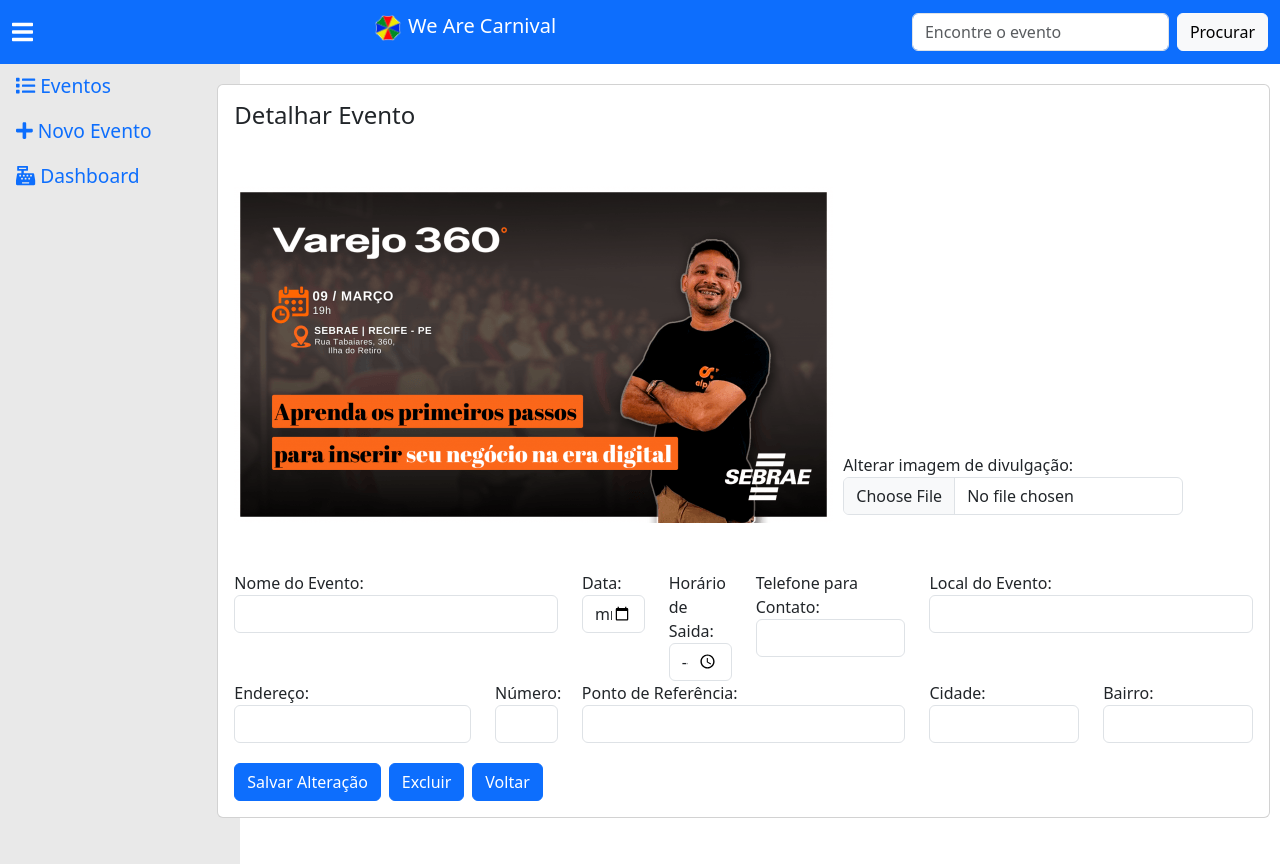
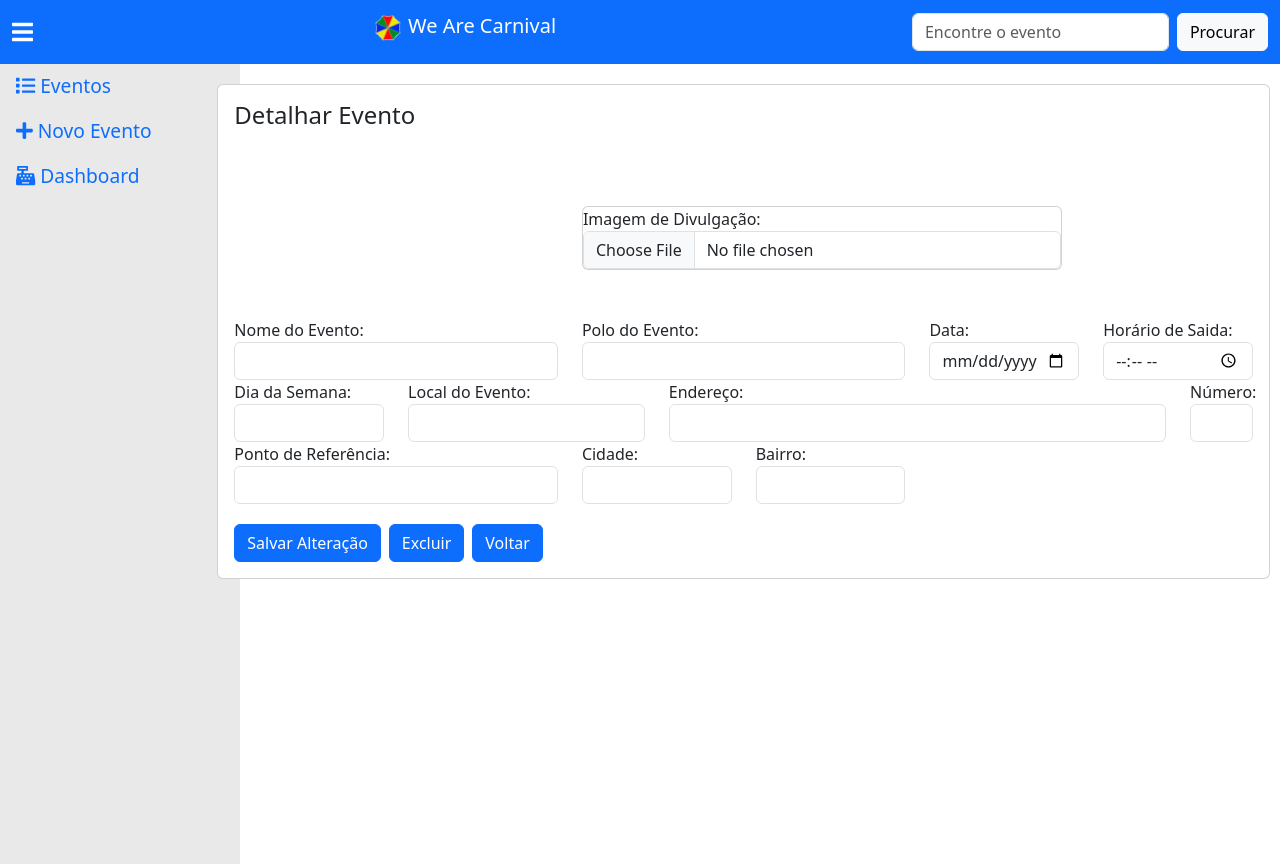
Before and after one commit to AAnacleto/InterfaceControladoraWeAreCarnival, an Angular app: page /eventos/detalhes/1 in a window 1280 px wide. Built offline with nearby package versions, Linux system fonts and the light colour scheme.

Commit message:
adicionado a propriedade de imagem

```diff
--- a/src/app/app.module.ts
+++ b/src/app/app.module.ts
@@ -8,7 +8,8 @@
 import { HomeComponent } from './home/home.component';
 import { FontAwesomeModule } from '@fortawesome/angular-fontawesome';
 import { EventosDetalhesComponent } from './components/eventos-detalhes/eventos-detalhes.component';
-import { EventosService } from './servico/eventos.service';
+import { FormsModule } from '@angular/forms';
+import { EventosService } from './shared/servico/eventos.service';
 
 @NgModule({
   declarations: [
@@ -21,7 +22,8 @@
   imports: [
     BrowserModule,
     AppRoutingModule,
-    FontAwesomeModule
+    FontAwesomeModule,
+    FormsModule
   ],
   providers: [EventosService],
   bootstrap: [AppComponent]
--- a/src/app/cadastro-evento/cadastro-evento.component.html
+++ b/src/app/cadastro-evento/cadastro-evento.component.html
@@ -9,51 +9,55 @@
       <div class="row">
         <div class="form-group col-lg-4">
           <label for="data" class="control-label">Nome do Evento:</label>
-          <input type="text" class="form-control" />
+          <input type="text" class="form-control" [(ngModel)]="evento.nome"/>
         </div>
         <div class="form-group col-lg-4">
-          <label for="data" class="control-label">Imagem de Divulgação:</label>
-          <input type="file" class="form-control" accept="image/*" />
+          <label for="data" class="control-label">Polo do Evento:</label>
+          <input type="text" class="form-control" [(ngModel)]="evento.polo" />
+        </div>
+        <div class="form-group col-lg-4 mx-auto" >
+          <div class="card mx-auto" style="width: 18rem">
+            <label for="data" class="control-label">Imagem de Divulgação:</label>
+            <input type="file" class="form-control" accept="image/*" #file (change)="preview(file.files, $event)" />
+            <img [src]="imgUrl" class="card-img-top" *ngIf="imgUrl">
+          </div>
         </div>
         <div class="form-group col-lg-2">
           <label for="data" class="control-label">Data:</label>
-          <input type="date" class="form-control" />
+          <input type="date" class="form-control" [(ngModel)]="evento.data"/>
         </div>
         <div class="form-group col-lg-2">
           <label for="data" class="control-label">Horário de Saida:</label>
-          <input type="time" class="form-control" />
+          <input type="time" class="form-control" [(ngModel)]="evento.horario"/>
         </div>
-        <div class="form-group col-lg-2">
-          <label for="data" class="control-label">Telefone para Contato:</label>
-          <input type="tel" class="form-control" />
-        </div>
+
         <div class="form-group col-lg-4">
           <label for="data" class="control-label">Local do Evento:</label>
-          <input type="text" class="form-control" />
+          <input type="text" class="form-control" [(ngModel)]="evento.nomeLocal" />
         </div>
         <div class="form-group col-lg-4">
           <label for="data" class="control-label">Endereço:</label>
-          <input type="text" class="form-control" />
+          <input type="text" class="form-control" [(ngModel)]="evento.endereco.nomeRua" />
         </div>
         <div class="form-group col-lg-2">
           <label for="data" class="control-label">Número:</label>
-          <input type="text" class="form-control" />
+          <input type="text" class="form-control" [(ngModel)]="evento.endereco.numero" />
         </div>
         <div class="form-group col-lg-4">
           <label for="data" class="control-label">Ponto de Referência:</label>
-          <input type="text" class="form-control" />
+          <input type="text" class="form-control" [(ngModel)]="evento.endereco.pontoReferencia"/>
         </div>
         <div class="form-group col-lg-2">
           <label for="data" class="control-label">Cidade:</label>
-          <input type="text" class="form-control" />
+          <input type="text" class="form-control" [(ngModel)]="evento.endereco.cidade"/>
         </div>
         <div class="form-group col-lg-2">
           <label for="data" class="control-label">Bairro:</label>
-          <input type="text" class="form-control" />
+          <input type="text" class="form-control" [(ngModel)]="evento.endereco.bairro"/>
         </div>
       </div>
       <div class="col-lg-12" style="margin-top: 40px">
-        <button type="button" class="btn btn-primary">Salvar Evento</button>
+        <button type="button" class="btn btn-primary" (click)="salvarEvento()">Salvar Evento</button>
       </div>
     </div>
   </div>
--- a/src/app/cadastro-evento/cadastro-evento.component.ts
+++ b/src/app/cadastro-evento/cadastro-evento.component.ts
@@ -1,5 +1,6 @@
 import { Component, OnInit } from '@angular/core';
 import { Router, ActivatedRoute } from '@angular/router';
+import { Eventos } from '../shared/models/Eventos';
 
 
 @Component({
@@ -9,29 +10,38 @@
 })
 export class CadastroEventoComponent implements OnInit {
 
-  operacao: string = '';
-  id: string = '';
+   evento: Eventos = new Eventos();
+   operacao: string = "";
+   imagePath: any;
+   imgUrl: any;
 
   constructor(
     private router: Router,
     private routeActivated: ActivatedRoute
     ) { }
 
-  ngOnInit(){
-  //   this.id = this.routeActivated.snapshot.params['id'];
-  //   console.log(this.id)
+  ngOnInit(){}
 
-  //   if (this.id === 'novo'){
-  //     this.operacao = 'Cadastrar';
-  //     console.log(this.operacao)
-
-  //   }
-
-  //   if(this.id != 'novo'){
-  //     this.operacao = 'Detalhar';
-  //     console.log(this.operacao)
-  //   }
-
+  salvarEvento(){
+    console.log(this.evento);
   }
 
+  preview(files : any, event : any){
+     if(files.length ===0){
+      return;
+     }
+
+     let mimeType = files[0].type;
+     if(mimeType.match(/image\/*/) == null){
+       return;
+     }
+
+     let reader = new FileReader();
+     this.imagePath = files;
+     reader.readAsDataURL(files[0]);
+     reader.onload = (_event) => {
+      this.imgUrl = reader.result;
+      this.evento.imagem = this.imgUrl;
+     }
+  }
 }
--- a/src/app/components/eventos-detalhes/eventos-detalhes.component.html
+++ b/src/app/components/eventos-detalhes/eventos-detalhes.component.html
@@ -6,7 +6,7 @@
       <br />
 
       <div class="row">
-        <div class="container">
+        <!-- <div class="container">
           <img src="../../../assets/imagens/1.png" alt="Imagem" />
           <div
             class="input-container form-group col-lg-4"
@@ -16,6 +16,13 @@
               >Alterar imagem de divulgação:</label
             >
             <input type="file" class="form-control" accept="image/*" />
+          </div>
+        </div> -->
+        <div class="form-group col-lg-4 mx-auto" >
+          <div class="card mx-auto" style="width: 30rem">
+            <label for="data" class="control-label">Imagem de Divulgação:</label>
+            <input type="file" class="form-control" accept="image/*" #file (change)="preview(file.files, $event)" />
+            <img [src]="imgUrl" class="card-img-top" *ngIf="imgUrl">
           </div>
         </div>
       </div>
@@ -31,23 +38,32 @@
           >
           <input type="text" class="form-control" />
         </div>
-        <div class="form-group col-lg-1">
+        <div class="form-group col-lg-4">
+          <label
+            for="data"
+            class="control-label"
+            disabled="operacao=='Detalhar'"
+            >Polo do Evento:</label
+          >
+          <input type="text" class="form-control" />
+        </div>
+        <div class="form-group col-lg-2">
           <label for="data" class="control-label">Data:</label>
           <input type="date" class="form-control" />
         </div>
-        <div class="form-group col-lg-1">
+        <div class="form-group col-lg-2">
           <label for="data" class="control-label">Horário de Saida:</label>
           <input type="time" class="form-control" />
         </div>
         <div class="form-group col-lg-2">
-          <label for="data" class="control-label">Telefone para Contato:</label>
-          <input type="tel" class="form-control" />
+          <label for="data" class="control-label">Dia da Semana:</label>
+          <input type="text" class="form-control" />
         </div>
-        <div class="form-group col-lg-4">
+        <div class="form-group col-lg-3">
           <label for="data" class="control-label">Local do Evento:</label>
           <input type="text" class="form-control" />
         </div>
-        <div class="form-group col-lg-3">
+        <div class="form-group col-lg-6">
           <label for="data" class="control-label">Endereço:</label>
           <input type="text" class="form-control" />
         </div>
@@ -70,17 +86,21 @@
       </div>
 
       <div class="row">
-        <div class="col-lg-12">
+        <div class="col-lg-12" *ngIf="operacao=='Detalhar'">
           <button
             type="button"
             class="btn btn-primary"
             style="margin-top: 20px"
+
           >
             Salvar Alteração
           </button>
           <button type="button" class="btn btn-primary button">Excluir</button>
           <button type="button" class="btn btn-primary button" (click)="voltarHome()">Voltar</button>
         </div>
+        <div class="col-lg-12" style="margin-top: 40px" *ngIf="operacao=='Cadastrar'">
+          <button type="button" class="btn btn-primary" (click)="salvarEvento()">Salvar Evento</button>
+        </div>
       </div>
     </div>
   </div>
--- a/src/app/components/eventos-detalhes/eventos-detalhes.component.ts
+++ b/src/app/components/eventos-detalhes/eventos-detalhes.component.ts
@@ -1,5 +1,6 @@
 import { Component, OnInit } from '@angular/core';
-import { Router } from '@angular/router';
+import { Router, ActivatedRoute } from '@angular/router';
+import { Eventos } from 'src/app/shared/models/Eventos';
 
 @Component({
   selector: 'app-eventos-detalhes',
@@ -10,13 +11,23 @@
 
 
   operacao: string = '';
+  parametroRota: any;
+  imagePath: any;
+  imgUrl: any;
+  evento: Eventos = new Eventos();
 
-  constructor(private router: Router){
+
+  constructor(private router: Router, private routeActivated: ActivatedRoute){
 
   }
 
   ngOnInit(){
+    this.parametroRota = this.routeActivated.snapshot.params['id'];
     this.operacao = "Detalhar";
+    if(this.parametroRota === 'new'){
+      this.operacao = "Cadastrar";
+    }
+    console.log(this.parametroRota);
 
   }
 
@@ -26,4 +37,28 @@
 
 
 
+  preview(files : any, event : any){
+    if(files.length ===0){
+     return;
+    }
+
+    let mimeType = files[0].type;
+    if(mimeType.match(/image\/*/) == null){
+      return;
+    }
+
+    let reader = new FileReader();
+    this.imagePath = files;
+    reader.readAsDataURL(files[0]);
+    reader.onload = (_event) => {
+     this.imgUrl = reader.result;
+     this.evento.imagem = this.imgUrl;
+    }
+
+  }
+
+ salvarEvento(){
+  console.log(this.evento);
 }
+
+}
--- a/src/app/layout/layout.component.html
+++ b/src/app/layout/layout.component.html
@@ -39,7 +39,7 @@
       </li>
 
       <li id="menu" class="nav-item">
-        <a class="nav-link" routerLink="/eventos/cadastro">
+        <a class="nav-link" (click)="chamarRota()">
           <fa-icon class="icon" [icon]="faPlus"></fa-icon>
              Novo Evento
         </a>
--- /dev/null
+++ b/src/app/shared/models/Endereco.ts
@@ -0,0 +1,8 @@
+export class Endereco{
+  id: string = "";
+  nomeRua: string = "";
+  numero: string = "";
+  bairro: string = "";
+  cidade: string = "";
+  pontoReferencia: string = "";
+}
--- /dev/null
+++ b/src/app/shared/models/Eventos.ts
@@ -0,0 +1,13 @@
+import { Endereco } from './Endereco';
+export class Eventos{
+    id: string = "";
+    nome : string = "";
+    polo: string = "";
+    endereco: Endereco = new Endereco();
+    nomeLocal: string = "";
+    imagem: string = "";
+    data: string = "";
+    horario: string = "";
+    diaSemana: string = "";
+    favoritos: boolean = false;
+}
```
Also changed, not shown: src/app/layout/layout.component.ts (+15 -0 lines), src/app/servico/eventos.service.ts (deleted, +0 -22 lines), src/app/shared/servico/eventos.service.ts (added, +37 -0 lines), 1 other file (tests, documents, lock files or other folders).
